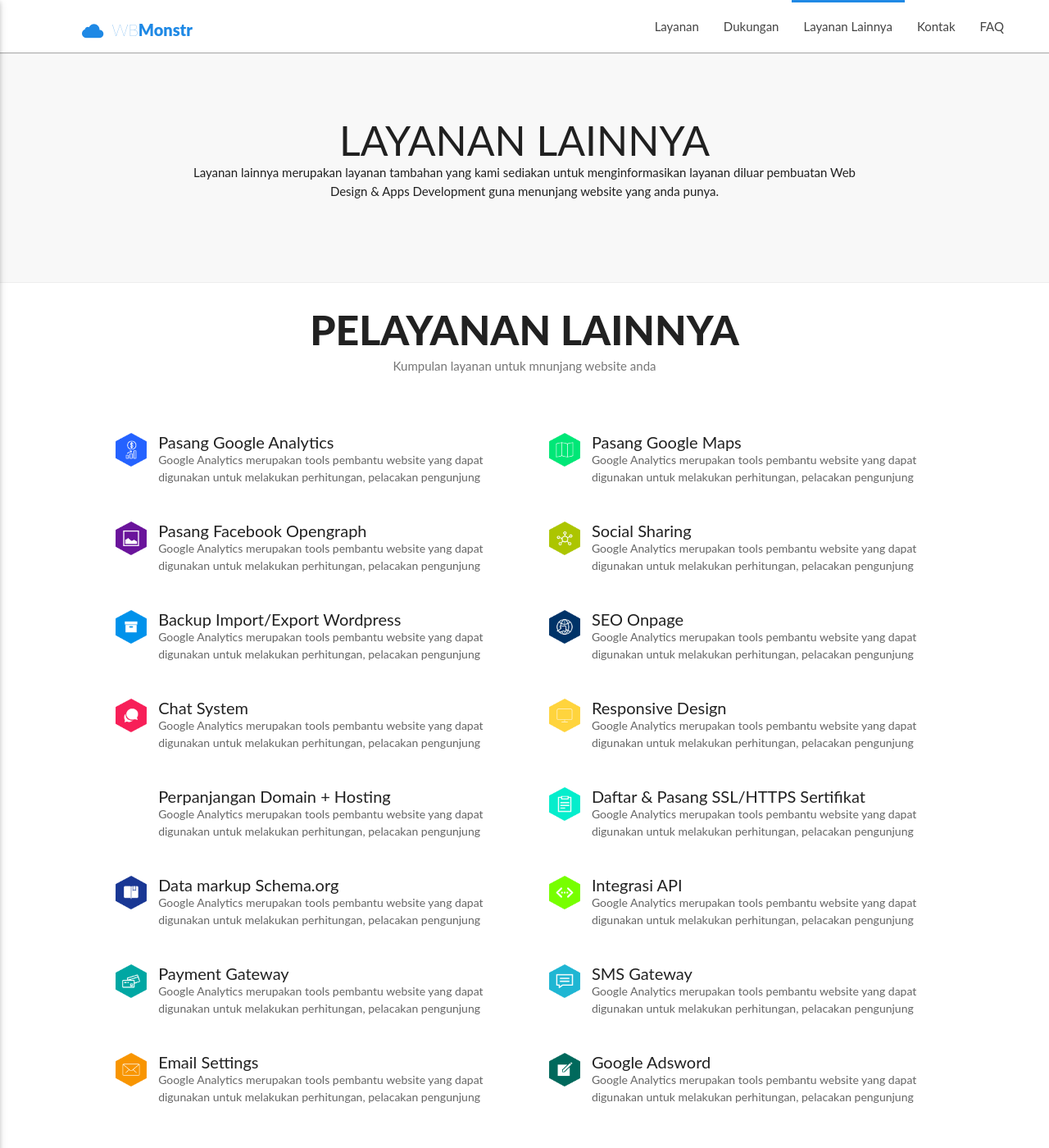
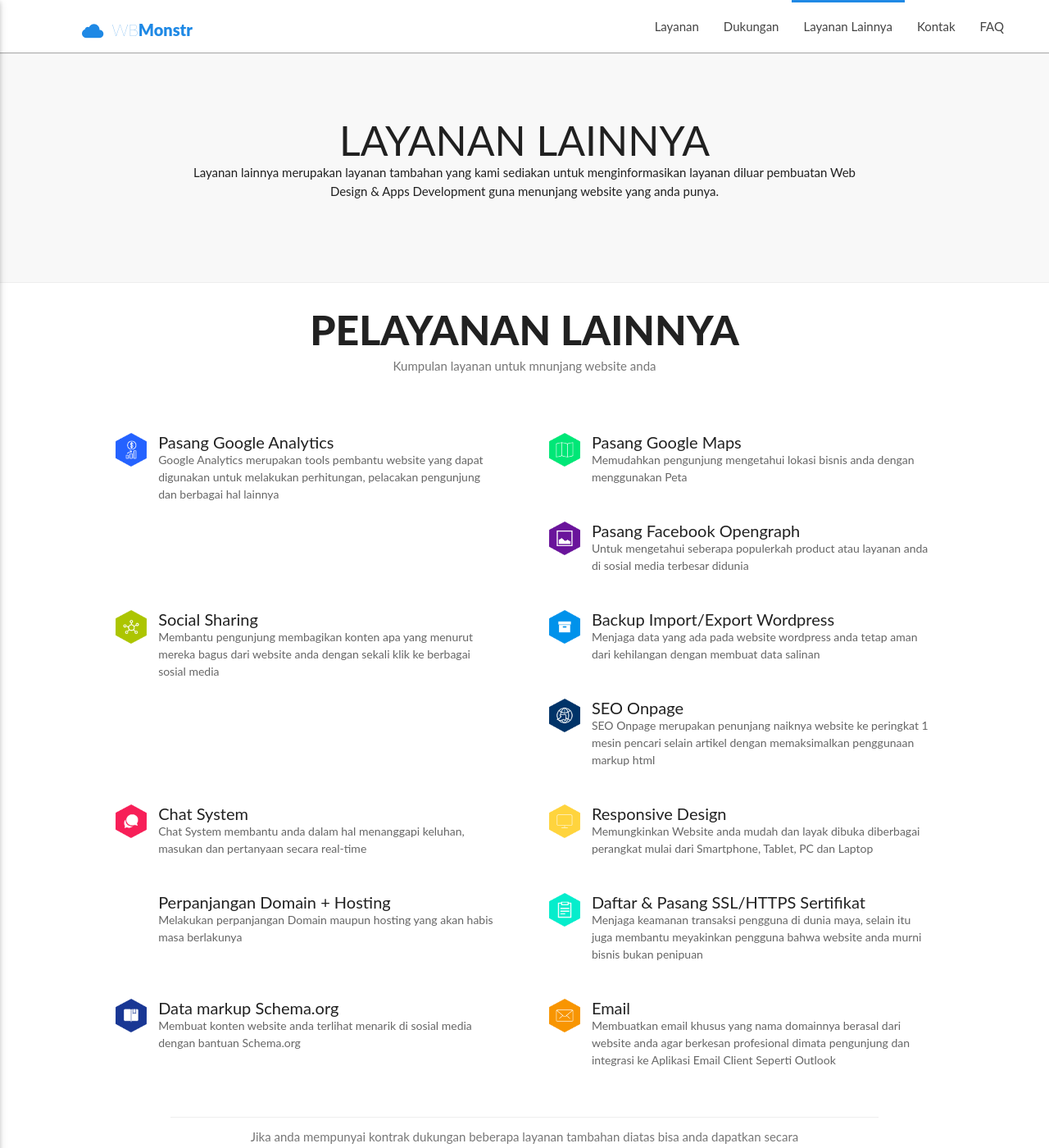
Before and after one commit to wbmonstr/wbmonstr.github.io, a Jekyll site: the page built from layanan-lainnya.html, in a window 1280 px wide and 1400 px high. Shown: the whole window at 82% size. Built offline with Jekyll 4.4.1, drawn with Linux system fonts in a browser that asks for light colours; some web fonts are replaced.

Commit message:
perbaikan seo

```diff
--- a/_config.yml
+++ b/_config.yml
@@ -31,6 +31,7 @@ permalink: /:title
 
 sass:
   sass_dir: css/_sass
+  style: compressed
 
 # Build settings
 markdown: kramdown
--- a/_data/layananlain.yml
+++ b/_data/layananlain.yml
@@ -1,69 +1,73 @@
 - title: "Pasang Google Analytics"
-  desc: "Google Analytics merupakan tools pembantu website yang dapat digunakan untuk melakukan perhitungan, pelacakan pengunjung"
+  desc: "Google Analytics merupakan tools pembantu website yang dapat digunakan untuk melakukan perhitungan, pelacakan pengunjung dan berbagai hal lainnya"
   img: "Google Analytics.png"
   status:
 
 - title: "Pasang Google Maps"
-  desc: "Google Analytics merupakan tools pembantu website yang dapat digunakan untuk melakukan perhitungan, pelacakan pengunjung"
+  desc: "Memudahkan pengunjung mengetahui lokasi bisnis anda dengan menggunakan Peta"
   img: "Map.png"
 
 - title: "Pasang Facebook Opengraph"
-  desc: "Google Analytics merupakan tools pembantu website yang dapat digunakan untuk melakukan perhitungan, pelacakan pengunjung"
+  desc: "Untuk mengetahui seberapa populerkah product atau layanan anda di sosial media terbesar didunia"
   img: "FBOpengraph.png"
 
 - title: "Social Sharing"
-  desc: "Google Analytics merupakan tools pembantu website yang dapat digunakan untuk melakukan perhitungan, pelacakan pengunjung"
+  desc: "Membantu pengunjung membagikan konten apa yang menurut mereka bagus dari website anda dengan sekali klik ke berbagai sosial media"
   img: "Social Sharing.png"
 
 - title: "Backup Import/Export Wordpress"
-  desc: "Google Analytics merupakan tools pembantu website yang dapat digunakan untuk melakukan perhitungan, pelacakan pengunjung"
+  desc: "Menjaga data yang ada pada website wordpress anda tetap aman dari kehilangan dengan membuat data salinan"
   img: "Import Ekspor.png"
 
 - title: "SEO Onpage"
-  desc: "Google Analytics merupakan tools pembantu website yang dapat digunakan untuk melakukan perhitungan, pelacakan pengunjung"
+  desc: "SEO Onpage merupakan penunjang naiknya website ke peringkat 1 mesin pencari selain artikel dengan memaksimalkan penggunaan markup html"
   img: "SEO.png"
 
 - title: "Chat System"
-  desc: "Google Analytics merupakan tools pembantu website yang dapat digunakan untuk melakukan perhitungan, pelacakan pengunjung"
+  desc: "Chat System membantu anda dalam hal menanggapi keluhan, masukan dan pertanyaan secara real-time"
   img: "Chat System.png"
 
 - title: "Responsive Design"
-  desc: "Google Analytics merupakan tools pembantu website yang dapat digunakan untuk melakukan perhitungan, pelacakan pengunjung"
+  desc: "Memungkinkan Website anda mudah dan layak dibuka diberbagai perangkat mulai dari Smartphone, Tablet, PC dan Laptop"
   img: "Responsive.png"
 
 - title: "Perpanjangan Domain + Hosting"
-  desc: "Google Analytics merupakan tools pembantu website yang dapat digunakan untuk melakukan perhitungan, pelacakan pengunjung"
+  desc: "Melakukan perpanjangan Domain maupun hosting yang akan habis masa berlakunya"
   img:
 
 - title: "Daftar & Pasang SSL/HTTPS Sertifikat"
-  desc: "Google Analytics merupakan tools pembantu website yang dapat digunakan untuk melakukan perhitungan, pelacakan pengunjung"
+  desc: "Menjaga keamanan transaksi pengguna di dunia maya, selain itu juga membantu meyakinkan pengguna bahwa website anda murni bisnis bukan penipuan"
   img: "Sertifikat.png"
 
 - title: "Data markup Schema.org"
-  desc: "Google Analytics merupakan tools pembantu website yang dapat digunakan untuk melakukan perhitungan, pelacakan pengunjung"
+  desc: "Membuat konten website anda terlihat menarik di sosial media dengan bantuan Schema.org"
   img: "Data Markup.png"
 
 - title: "Integrasi API"
-  desc: "Google Analytics merupakan tools pembantu website yang dapat digunakan untuk melakukan perhitungan, pelacakan pengunjung"
+  desc: "Membantu mendapatkan dan menampilkan konten menarik dari penyedia layanan pihak ketiga menggunakan API seperti tiket pesawat"
   img: "Integrasi API.png"
+  status: "draft"
 
 - title: "Payment Gateway"
-  desc: "Google Analytics merupakan tools pembantu website yang dapat digunakan untuk melakukan perhitungan, pelacakan pengunjung"
+  desc: "Memudahkan transaksi jual beli dengan metode pembayaran aman tanpa membuat kwatir pengunjung"
   img: "Payment.png"
+  status: "draft"
 
 - title: "SMS Gateway"
-  desc: "Google Analytics merupakan tools pembantu website yang dapat digunakan untuk melakukan perhitungan, pelacakan pengunjung"
+  desc: "Memberikan pesan singkat melalui SMS kepada pengguna seperti pemberitahuan dan verifikasi pendaftaran secara otomatis "
   img: "sms-gateway.png"
+  status: "draft"
 
 - title: "Pasang Discuss"
-  desc: "Google Analytics merupakan tools pembantu website yang dapat digunakan untuk melakukan perhitungan, pelacakan pengunjung"
+  desc: "Layanan untuk pihak ketiga agar pengunjung dapat mengomentari konten pada website anda"
   img:
   status: "draft"
 
-- title: "Email Settings"
-  desc: "Google Analytics merupakan tools pembantu website yang dapat digunakan untuk melakukan perhitungan, pelacakan pengunjung"
+- title: "Email"
+  desc: "Membuatkan email khusus yang nama domainnya berasal dari website anda agar berkesan profesional dimata pengunjung dan integrasi ke Aplikasi Email Client Seperti Outlook"
   img: "Email Setting.png"
 
 - title: "Google Adsword"
-  desc: "Google Analytics merupakan tools pembantu website yang dapat digunakan untuk melakukan perhitungan, pelacakan pengunjung"
+  desc: "Mengiklankan website anda dengan layanan google dan memaksimalkan penggunaan kata kunci paling banyak dicari"
   img: "Google Adsword.png"
+  status: "draft"
--- a/_includes/services.html
+++ b/_includes/services.html
@@ -28,7 +28,7 @@
     <div class="row text-center">
         <h2>PELAYANAN LAINNYA</h2>
         <div class="col l8 offset-l2">
-            <p>Selain layanan diatas kami juga menyediakan lain yang dapat anada gunakan untuk menunjang website anda. Mengenai itu anda dapat mengunjungi <a href="">layanan lainnya</a></p>
+            <p>Selain layanan diatas kami juga menyediakan lain yang dapat anada gunakan untuk menunjang website anda. Mengenai itu anda dapat mengunjungi <a href="/layanan-lainnya">layanan lainnya</a></p>
         </div>
     </div>
 </div>
```
Also changed, not shown: image/Assets/toko-online.png (added).
